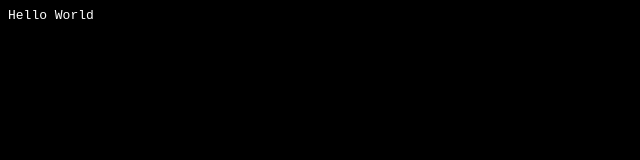
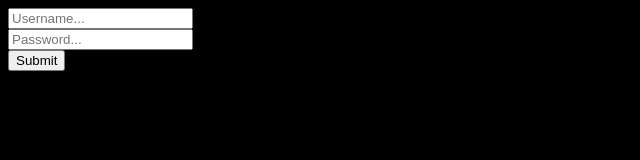
Before and after one commit to AaditG32/GradeSite, a plain HTML site: page index.html in a window 1280 px wide. Shown: the whole page, without its empty margins (0-640 px from the left). Drawn offline with Linux system fonts and the light colour scheme.

Commit message:
Update index.html

```diff
--- a/index.html
+++ b/index.html
@@ -10,6 +10,16 @@
         <script src="/script.js" defer></script>
     </head>
     <body>
-        Hello World
+        <div class="card">
+            <div class="username">
+                <input type="text" class="user-name" placeholder="Username...">
+            <div class="password">
+                <input type="text" class="pass-word" placeholder="Password...">
+            </div>
+            <div class="submit">
+                <input type="submit" value="Submit" class="sub-mit">
+            </div>
+            </div>
+        </div>
     </body>
 </html>
```
